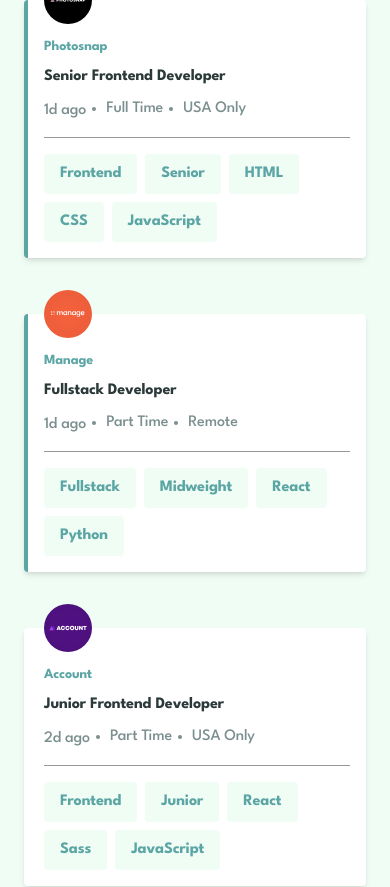
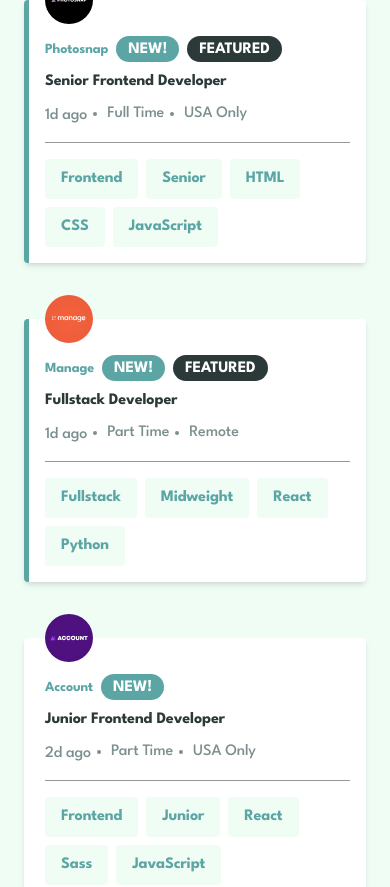
Before and after one commit to florianstancioiu/static-job-listings, a React (Vite) app: page / in a window 390 px wide. Shown: the top 887 px of the page. Built offline with nearby package versions, Linux system fonts and the light colour scheme.

Commit message:
Further work on the mobile Job component

```diff
--- a/src/components/Job/Job.tsx
+++ b/src/components/Job/Job.tsx
@@ -1,3 +1,4 @@
+import Pill from "../UI/Pill/Pill";
 import Button from "../UI/Button/Button";
 
 export type JobProps = {
@@ -34,21 +35,23 @@ const Job = ({ job }: JobProps) => {
     tools,
   } = job;
 
-  const articleClasses = `${featured ? "border-green-400" : "border-transparent"} border-l-4 mb-14 px-4 py-4 pt-0 rounded shadow-md bg-white`;
+  const articleClasses = `${featured ? "border-green-400" : "border-transparent"} border-l-5 mb-14 px-4 py-4 pt-0 rounded shadow-md bg-white`;
 
   return (
     <article className={articleClasses}>
       <div>
-        <div className="mb-4 border-b border-[#979797]">
+        <div className="mb-4 border-b border-gray-300">
           <img
             src={logo}
             alt={`${position} at ${company}`}
             className="w-12 h-12 rouded-full relative -top-6 -mb-3"
           />
-          <div className="mb-2">
+          <div className="mb-2 flex gap-x-2 items-center">
             <p className="text-green-400 font-bold text-sm leading-[150%] tracking-[-0.15px]">
               {company}
             </p>
+            {isNew && <Pill>New!</Pill>}
+            {featured && <Pill bgColor="bg-green-900">Featured</Pill>}
           </div>
           <h2 className="mb-2 font-bold text-base leading-[150%] tracking-[-0.15px] text-green-900">
             {position}
--- a/src/components/UI/Pill/Pill.tsx
+++ b/src/components/UI/Pill/Pill.tsx
@@ -1,5 +1,12 @@
-const Pill = () => {
-  return <p></p>;
+export type PillProps = {
+  children: React.ReactNode;
+  bgColor?: "bg-green-400" | "bg-green-900";
+};
+
+const Pill = ({ children, bgColor = "bg-green-400" }: PillProps) => {
+  const classes = `${bgColor} text-uppercase text-white h-6.5 rounded-[20px] inline-block px-3 leading-[28px] font-bold tracking-[-0.15px] uppercase`;
+
+  return <p className={classes}>{children}</p>;
 };
 
 export default Pill;
--- a/src/index.css
+++ b/src/index.css
@@ -4,5 +4,6 @@
   --font-league-spartan: "League Spartan", sans-serif;
   --color-green-400: #5ca5a5;
   --color-green-900: #2b3939;
+  --color-gray-300: #979797;
   --color-gray-400: #7c8f8f;
 }
```
